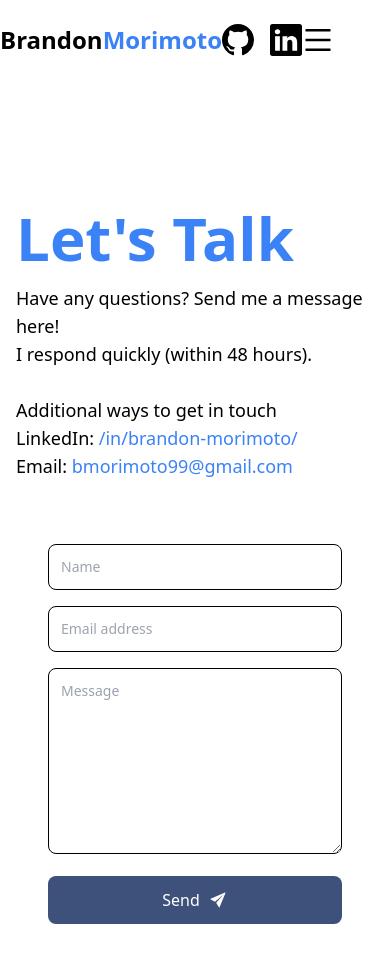
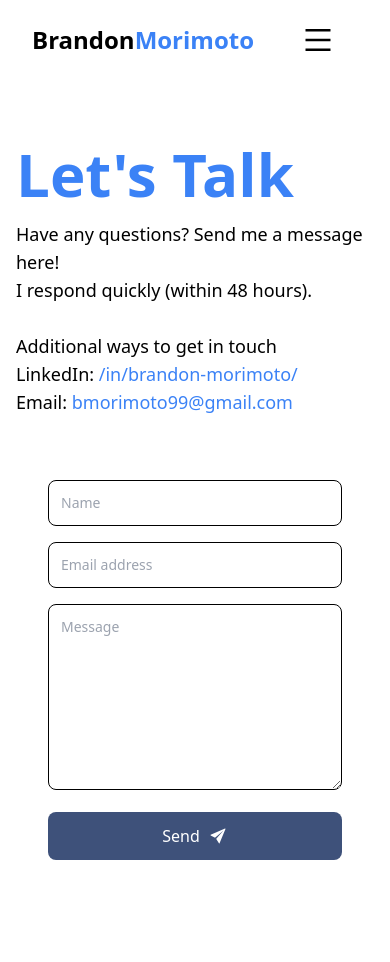
Before and after one commit to BKM99/portfolio-blog-website, a Next.js app: page /contact in a window 390 px wide. Shown: the top 962 px of the page. After the commit the page ends 908 px from the top, so only its background shows below. Built offline with nearby package versions, Linux system fonts and the light colour scheme.

Commit message:
some more progress on making website more responsive

```diff
--- a/components/Home.js
+++ b/components/Home.js
@@ -28,7 +28,7 @@ const Home = () => {
                     <h1 className='text-4xl text-blue-500 font-extrabold md:text-6xl'>
                         Software Engineer
                     </h1>
-                    <p className='text-sm mt-4 sm:leading-relaxed sm:text-xl text-black'>
+                    <p className='text-sm mt-4 sm:leading-relaxed md:text-xl text-black'>
                         Machine Learning enthusiast, (Neo)vim user, and Powerlifter
                     </p>
                     <div className='flex flex-wrap justify-center gap-4 mt-8 grid-cols-2'>
--- a/components/Navbar.js
+++ b/components/Navbar.js
@@ -20,7 +20,7 @@ const Navbar = () => {
                             <div className='flex justify-center items-center flex-shrink-0 '>
                                 <h1 className=' font-bold text-xl cursor-pointer'>
                                     <Link href='/'>
-                                        <a className='text-2xl'>
+                                        <a className='text-2xl pl-8 sm:pl-0'>
                                             Brandon<span className='text-blue-500'>Morimoto</span>
                                         </a>
                                     </Link>
@@ -75,11 +75,11 @@ const Navbar = () => {
                                 </div>
                             </div>
 
-                            <div className='flex justify-center items-center flex-shrink-0 md:block'>
+                            <div className= 'flex justify-center items-center flex-shrink-0 md:block'>
                                 <div className='flex space-x-4'>
                                     <div>
                                         <a href='https://github.com/BKM99' target='_blank' rel='noopener noreferrer'>
-                                            <BsGithub size='2rem' />
+                                            <BsGithub className='hidden md:block' size='2rem' />
                                         </a>
                                     </div>
                                     <div>
@@ -87,7 +87,7 @@ const Navbar = () => {
                                             target='_blank'
                                             rel='noopener noreferrer'
                                         >
-                                            <BsLinkedin size='2rem' />
+                                            <BsLinkedin className='hidden md:block' size='2rem' />
                                         </a>
                                     </div>
                                 </div>
@@ -108,15 +108,15 @@ const Navbar = () => {
                         <div
                             className={
                             isOpen
-                                ? 'fixed left-0 top-0 w-[40%] sm:w[40%] md:w-[30%] h-screen bg-culturedWhite p-10 ease-in duration-500'
-                                : 'fixed left-[-100%] top-0 p-10 ease-in duration-500'
+                                ? 'fixed left-0 top-0 w-full sm:w[40%] md:w-[30%] h-screen bg-culturedWhite p-10 ease-in duration-300'
+                                : 'fixed left-[-100%] top-0 p-10 ease-in duration-300'
                         }
                         >
                             <div>
                                 <div className='flex w-full items-center justify-between'>
                                     <div
                                         onClick={handleMobileNav}
-                                        className='rounded-full shadow-lg shadow-gray-400 p-3 cursor-pointer'
+                                        className='rounded shadow-lg shadow-gray-400 p-3 cursor-pointer'
                                     >
                                         <AiOutlineClose />
                                     </div>
@@ -132,7 +132,7 @@ const Navbar = () => {
                                     }
                                     >
                                         <Link id='about' href='/'>
-                                            <a>Home</a>
+                                            <a onClick={handleMobileNav}>Home</a>
                                         </Link>
                                     </h1>
                                     <h1
@@ -143,7 +143,7 @@ const Navbar = () => {
                                     }
                                     >
                                         <Link id='about' href='/about'>
-                                            <a>About</a>
+                                            <a onClick={handleMobileNav}>About</a>
                                         </Link>
                                     </h1>
                                     <h1
@@ -154,7 +154,7 @@ const Navbar = () => {
                                     }
                                     >
                                         <Link id='projects' href='/projects'>
-                                            <a>Projects</a>
+                                            <a onClick={handleMobileNav}>Projects</a>
                                         </Link>
                                     </h1>
                                     <h1
@@ -165,19 +165,18 @@ const Navbar = () => {
                                     }
                                     >
                                         <Link id='blog' href='/blog'>
-                                            <a>Blog</a>
+                                            <a onClick={handleMobileNav}>Blog</a>
                                         </Link>
                                     </h1>
                                 </div>
                                 <div className='space-x-4 pt-20'>
-                                    <p className='font-bold'>Let&#39;s Connect!</p>
                                     <div className='flex space-x-4'>
-                                        <div className='rounded-full shadow-lg shadow-gray-400 p-3 cursor-pointer'>
+                                        <div className='rounded shadow-lg shadow-gray-400 p-3 cursor-pointer'>
                                             <a href='https://github.com/BKM99' target='_blank' rel='noopener noreferrer'>
                                                 <BsGithub size='2rem' />
                                             </a>
                                         </div>
-                                        <div className='rounded-full shadow-lg shadow-gray-400 p-3 cursor-pointer'>
+                                        <div className='rounded shadow-lg shadow-gray-400 p-3 cursor-pointer'>
                                             <a
                                                 href='https://www.linkedin.com/in/brandon-morimoto/'
                                                 target='_blank'
--- a/pages/contact.js
+++ b/pages/contact.js
@@ -49,7 +49,7 @@ const Contact = () => {
             <Head>
                 <title>Contact | Brandon Morimoto</title>
             </Head>
-			<div className='h-screen max-w-screen-xl px-4 py-16 mx-auto pt-32 md:p-20'>
+			<div className='h-screen max-w-screen-xl px-4 py-16 mx-auto md:pt-32 md:p-20'>
 				<div className='grid grid-cols-1 gap-x-16 gap-y-8 lg:grid-cols-5'>
 					<div className='lg:col-span-2'>
 						<h1 className='font-bold text-6xl text-blue-500 pt-20'>
```
